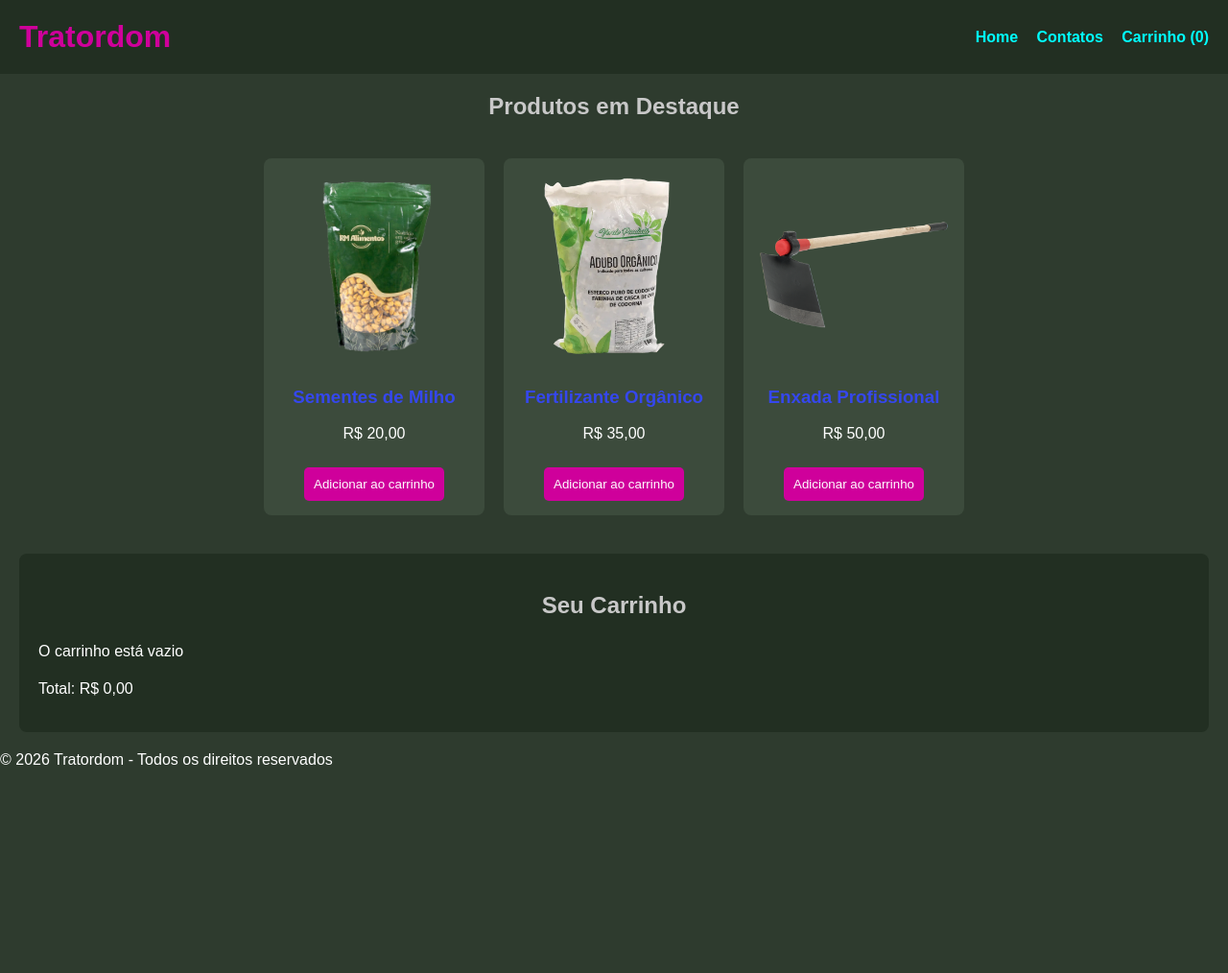
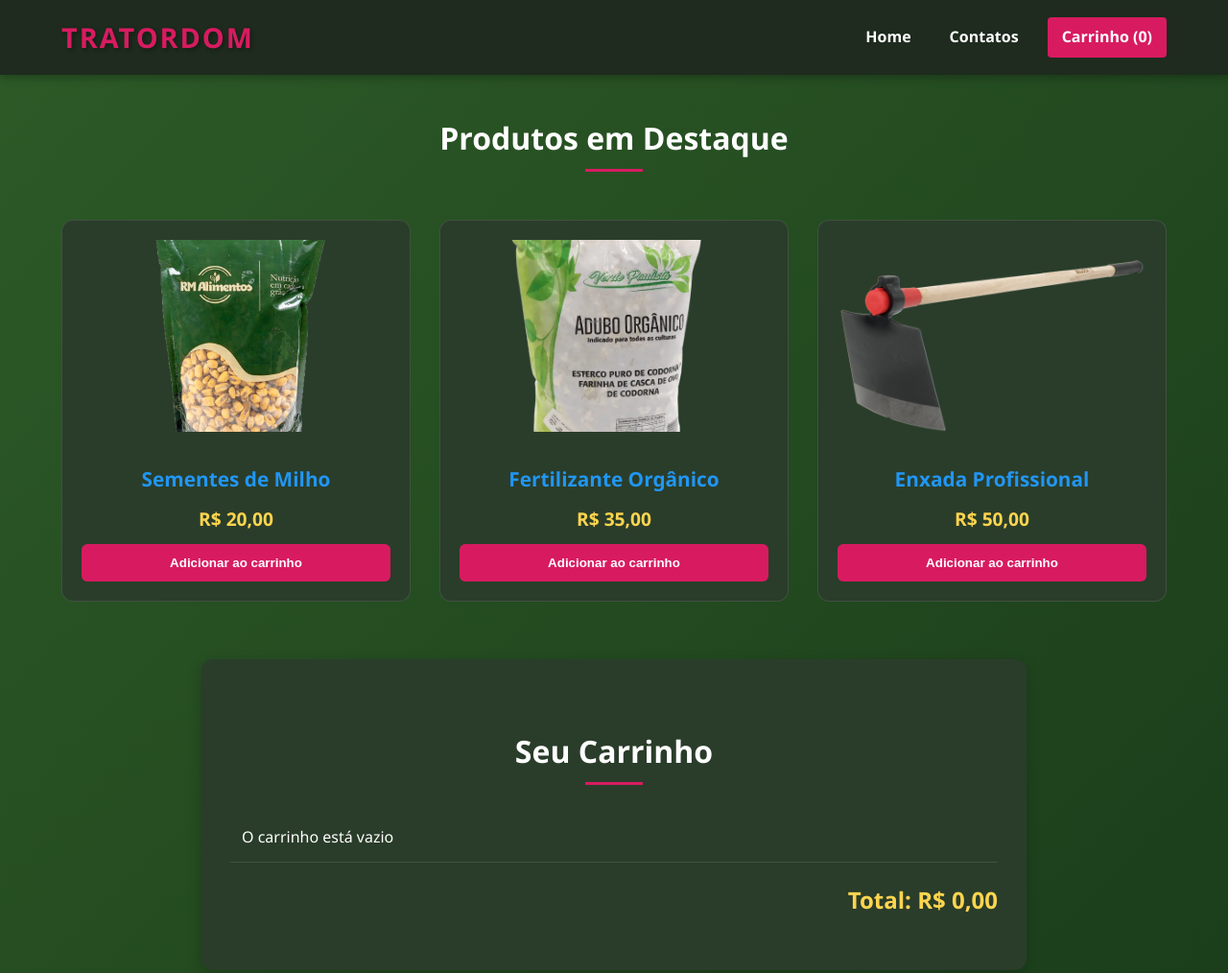
Before and after one commit to KourtneK/Tratordom, a plain HTML site: page index.html in a window 1280 px wide. Shown: the top 1014 px of the page at 96% size. Before the commit the page ends 817 px from the top, so only its background shows below. Drawn offline with Linux system fonts and the light colour scheme.

Commit message:
Add files via upload

```diff
--- a/style.css
+++ b/style.css
@@ -1,113 +1,282 @@
+:root {
+    --primary-green: #2d5a27;
+    --dark-green: #1a3c1a;
+    --accent-pink: #d81b60;
+    --accent-blue: #2196f3;
+    --text-white: #ffffff;
+    --text-gray: #e0e0e0;
+    --card-bg: #2a3d2a;
+    --header-bg: #1e2b1e;
+}
+
 body {
-    background-color: rgb(46, 59, 46);
-    color: white;
-    font-family: Arial, sans-serif;
+    background-color: var(--primary-green);
+    background-image: linear-gradient(135deg, var(--primary-green) 0%, var(--dark-green) 100%);
+    color: var(--text-white);
+    font-family: 'Segoe UI', Roboto, Helvetica, Arial, sans-serif;
     margin: 0;
     padding: 0;
+    line-height: 1.6;
 }
 
 header {
-    background-color: rgb(34, 47, 34);
-    padding: 20px;
+    background-color: var(--header-bg);
+    padding: 1rem 5%;
     display: flex;
     justify-content: space-between;
     align-items: center;
+    box-shadow: 0 2px 10px rgba(0,0,0,0.3);
+    position: sticky;
+    top: 0;
+    z-index: 1000;
 }
 
 header h1 {
-    color: rgb(207, 0, 155);
+    color: var(--accent-pink);
     margin: 0;
+    font-size: 1.8rem;
+    text-transform: uppercase;
+    letter-spacing: 2px;
+    text-shadow: 2px 2px 4px rgba(0,0,0,0.3);
+}
+
+header nav {
+    display: flex;
+    align-items: center;
+    gap: 20px;
 }
 
 header nav a {
-    color: aqua;
-    margin-left: 15px;
+    color: var(--text-white);
     text-decoration: none;
-    font-weight: bold;
+    font-weight: 600;
+    transition: all 0.3s ease;
+    padding: 5px 10px;
+    border-radius: 4px;
+}
+
+header nav a:hover {
+    color: var(--accent-blue);
+    background: rgba(255,255,255,0.1);
+}
+
+#ver-carrinho {
+    background: var(--accent-pink);
+    color: white !important;
+    padding: 8px 15px !important;
+}
+
+#ver-carrinho:hover {
+    background: #ad1457 !important;
+    transform: translateY(-2px);
 }
 
 h2 {
-    color: rgb(200, 200, 200);
+    color: var(--text-white);
     text-align: center;
-    margin-top: 20px;
+    margin: 40px 0 30px;
+    font-size: 2rem;
+    position: relative;
+    padding-bottom: 10px;
+}
+
+h2::after {
+    content: '';
+    position: absolute;
+    bottom: 0;
+    left: 50%;
+    transform: translateX(-50%);
+    width: 60px;
+    height: 3px;
+    background: var(--accent-pink);
 }
 
 .grid-produtos {
-    display: flex;
-    justify-content: center;
-    flex-wrap: wrap;
-    gap: 20px;
-    padding: 20px;
+    display: grid;
+    grid-template-columns: repeat(auto-fit, minmax(280px, 1fr));
+    gap: 30px;
+    padding: 20px 5%;
+    max-width: 1200px;
+    margin: 0 auto;
 }
 
 .produto {
-    background-color: rgb(60, 75, 60);
-    padding: 15px;
-    border-radius: 8px;
+    background-color: var(--card-bg);
+    padding: 20px;
+    border-radius: 12px;
     text-align: center;
-    width: 200px;
+    transition: transform 0.3s ease, box-shadow 0.3s ease;
+    border: 1px solid rgba(255,255,255,0.1);
+}
+
+.produto:hover {
+    transform: translateY(-10px);
+    box-shadow: 0 15px 30px rgba(0,0,0,0.4);
 }
 
 .produto img {
     width: 100%;
-    border-radius: 5px;
+    height: 200px;
+    object-fit: cover;
+    border-radius: 8px;
+    margin-bottom: 15px;
 }
 
 .produto h3 {
-    color: rgb(53, 71, 238);
+    color: var(--accent-blue);
+    margin: 10px 0;
+    font-size: 1.3rem;
+}
+
+.produto p {
+    font-size: 1.2rem;
+    font-weight: bold;
+    color: #ffd54f;
+    margin: 10px 0;
 }
 
 .produto button {
-    background-color: rgb(207, 0, 155);
+    background-color: var(--accent-pink);
     color: white;
     border: none;
-    padding: 10px;
+    padding: 12px 25px;
     cursor: pointer;
-    border-radius: 5px;
-    margin-top: 10px;
+    border-radius: 6px;
+    font-weight: bold;
+    width: 100%;
+    transition: background 0.3s ease;
 }
 
 .produto button:hover {
-    background-color: rgb(150, 0, 120);
+    background-color: #ad1457;
 }
 
 #carrinho, #informacoes, #formulario, #mapa {
-    background-color: rgb(34, 47, 34);
-    padding: 20px;
-    margin: 20px;
-    border-radius: 8px;
+    background-color: var(--card-bg);
+    padding: 30px;
+    margin: 40px auto;
+    border-radius: 12px;
+    max-width: 800px;
+    box-shadow: 0 5px 15px rgba(0,0,0,0.2);
 }
 
 #carrinho ul {
     list-style: none;
-    padding-left: 0;
+    padding: 0;
 }
 
 #carrinho li {
-    padding: 5px 0;
+    padding: 12px;
+    border-bottom: 1px solid rgba(255,255,255,0.1);
+    display: flex;
+    justify-content: space-between;
+}
+
+#total {
+    font-size: 1.5rem;
+    text-align: right;
+    margin-top: 20px;
+    color: #ffd54f;
+    font-weight: bold;
+}
+
+/* Formulário de Contato */
+#form-contato label {
+    display: block;
+    margin-bottom: 8px;
+    font-weight: 600;
 }
 
 input, textarea {
     width: 100%;
-    padding: 8px;
-    border-radius: 5px;
-    border: none;
-    margin-top: 5px;
+    padding: 12px;
+    border-radius: 6px;
+    border: 1px solid rgba(255,255,255,0.2);
+    background: rgba(0,0,0,0.2);
+    color: white;
+    margin-bottom: 20px;
+    box-sizing: border-box;
+}
+
+input:focus, textarea:focus {
+    outline: none;
+    border-color: var(--accent-blue);
 }
 
 button[type="submit"] {
-    background-color: rgb(53, 71, 238);
+    background-color: var(--accent-blue);
     color: white;
-    padding: 10px;
+    padding: 15px 30px;
     border: none;
     cursor: pointer;
+    border-radius: 6px;
+    font-weight: bold;
+    width: 100%;
+    font-size: 1rem;
+    transition: background 0.3s ease;
+}
+
+button[type="submit"]:hover {
+    background-color: #1976d2;
+}
+
+/* Informações de Contato */
+#informacoes p {
+    margin: 15px 0;
+    display: flex;
+    align-items: center;
+    gap: 10px;
+}
+
+#informacoes a {
+    color: var(--accent-blue);
+    text-decoration: none;
+}
+
+#informacoes a:hover {
+    text-decoration: underline;
+}
+
+footer {
+    text-align: center;
+    padding: 40px 20px;
+    background: var(--header-bg);
+    margin-top: 60px;
+}
+
+footer p {
+    margin: 0;
+    opacity: 0.7;
+    font-size: 0.9rem;
+}
+
+/* Scrollbar Personalizada */
+::-webkit-scrollbar {
+    width: 10px;
+}
+
+::-webkit-scrollbar-track {
+    background: var(--dark-green);
+}
+
+::-webkit-scrollbar-thumb {
+    background: var(--accent-pink);
     border-radius: 5px;
 }
 
-button[type="submit"]:hover {
-    background-color: rgb(30, 50, 200);
+::-webkit-scrollbar-thumb:hover {
+    background: #ad1457;
 }
 
-a {
-    color: aqua;
+@media (max-width: 768px) {
+    header {
+        flex-direction: column;
+        gap: 15px;
+        text-align: center;
+    }
+
+    header nav {
+        flex-wrap: wrap;
+        justify-content: center;
+    }
 }
```
Also changed, not shown: README.md.
